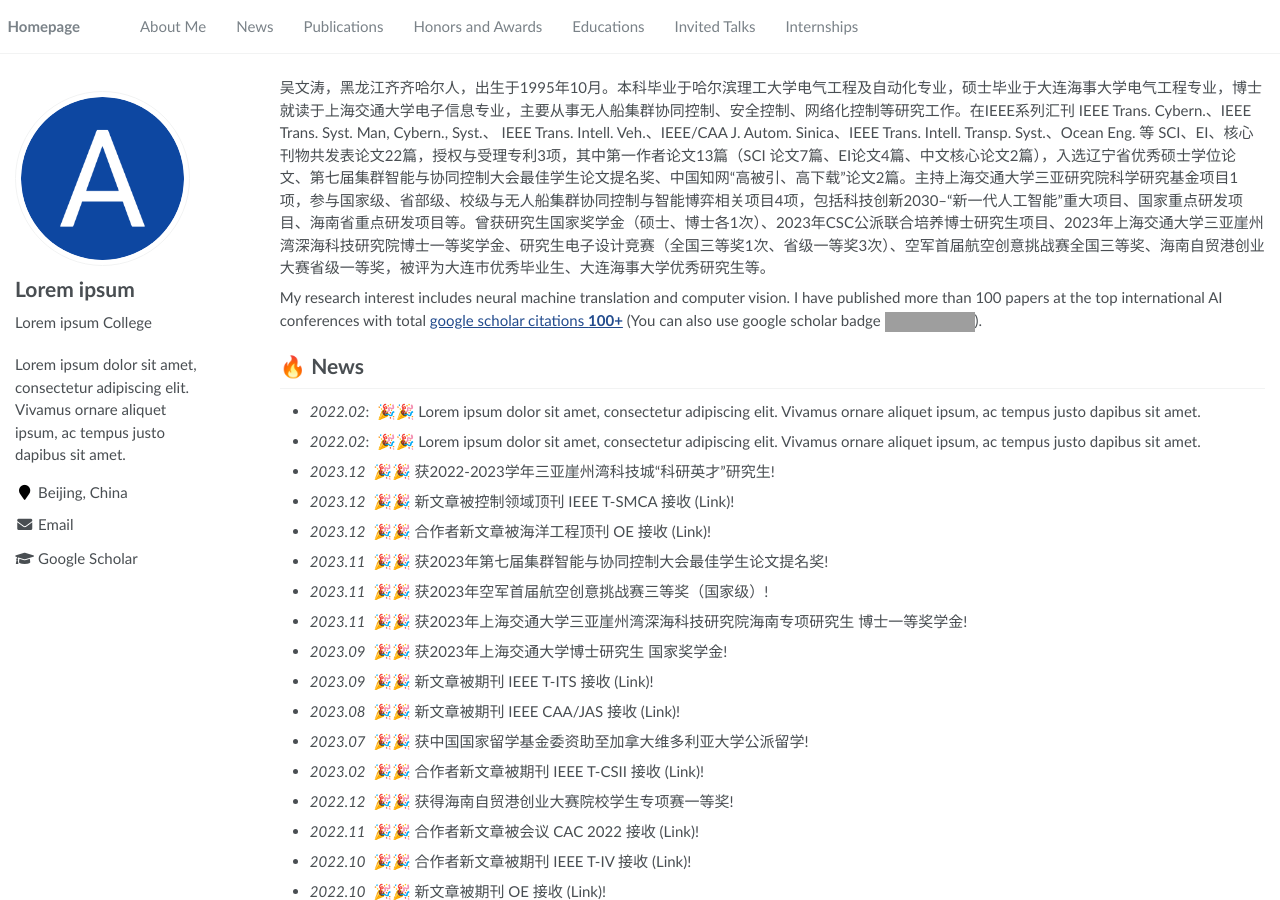
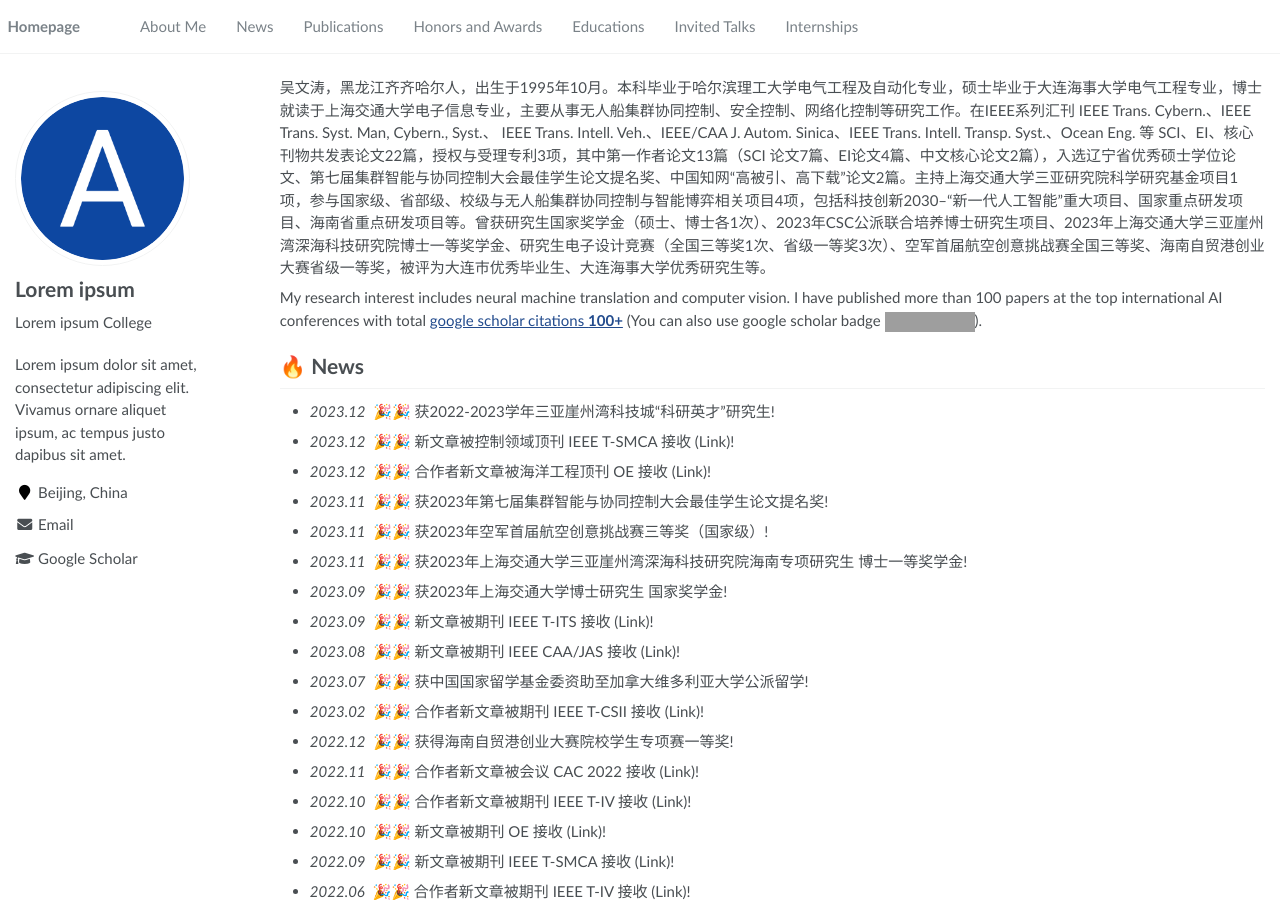
Before and after one commit to wwtsjtu/wwt.github.io, a Jekyll site: the page built from _pages/about.md, in a window 1280 px wide and 900 px high. Built offline with Jekyll 4.4.1, drawn with Linux system fonts in a browser that asks for light colours; grey boxes are pictures that could not be loaded.

Commit message:
Update about.md

```diff
--- a/_pages/about.md
+++ b/_pages/about.md
@@ -22,8 +22,6 @@ redirect_from:
 My research interest includes neural machine translation and computer vision. I have published more than 100 papers at the top international AI conferences with total <a href='https://scholar.google.com/citations?user=WGp4lBIAAAAJ&hl=zh-CN&oi=sra'>google scholar citations <strong><span id='total_cit'>100+</span></strong></a> (You can also use google scholar badge <a href='https://scholar.google.com/citations?user=WGp4lBIAAAAJ&hl=zh-CN&oi=sra'><img src="https://img.shields.io/endpoint?url={{ url | url_encode }}&logo=Google%20Scholar&labelColor=f6f6f6&color=9cf&style=flat&label=citations"></a>).
 
 # 🔥 News
-- *2022.02*: &nbsp;🎉🎉 Lorem ipsum dolor sit amet, consectetur adipiscing elit. Vivamus ornare aliquet ipsum, ac tempus justo dapibus sit amet.
-- *2022.02*: &nbsp;🎉🎉 Lorem ipsum dolor sit amet, consectetur adipiscing elit. Vivamus ornare aliquet ipsum, ac tempus justo dapibus sit amet.
 - *2023.12* &nbsp;🎉🎉  获2022-2023学年三亚崖州湾科技城“科研英才”研究生!
 - *2023.12* &nbsp;🎉🎉  新文章被控制领域顶刊 IEEE T-SMCA 接收 (Link)!
 - *2023.12* &nbsp;🎉🎉  合作者新文章被海洋工程顶刊 OE 接收 (Link)!
```
